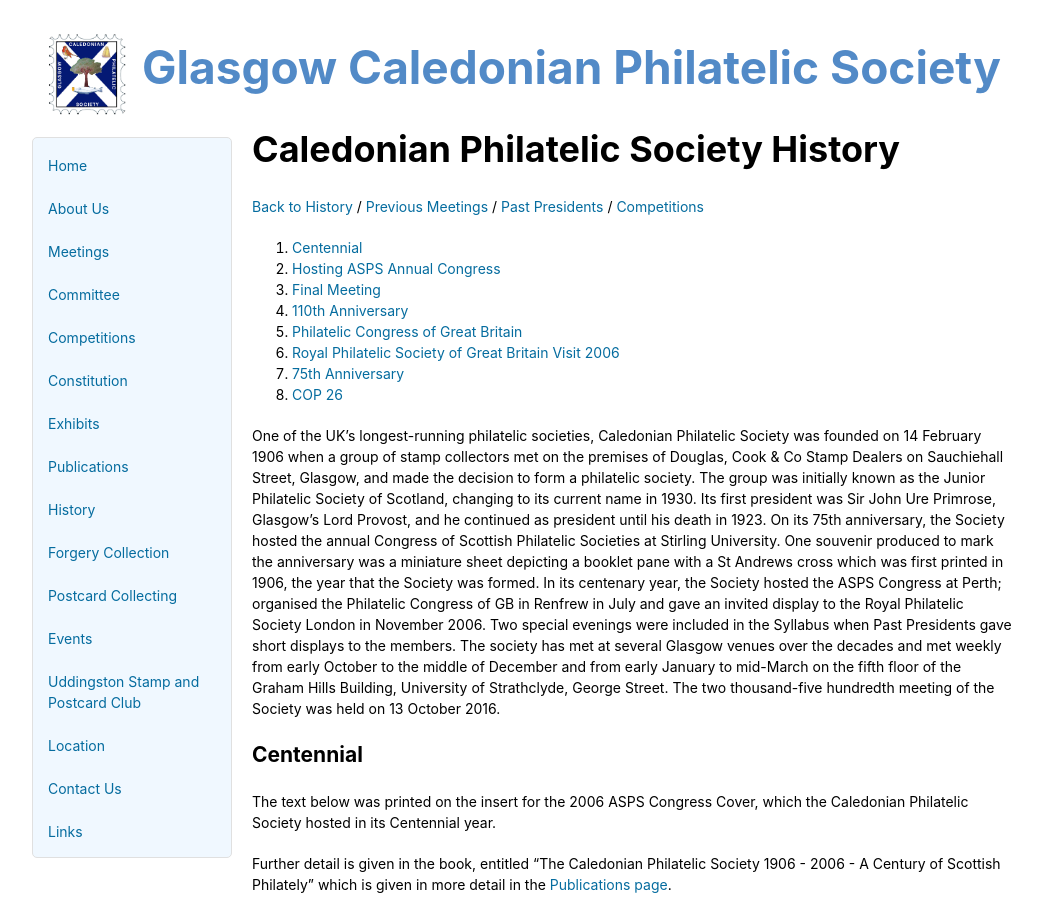
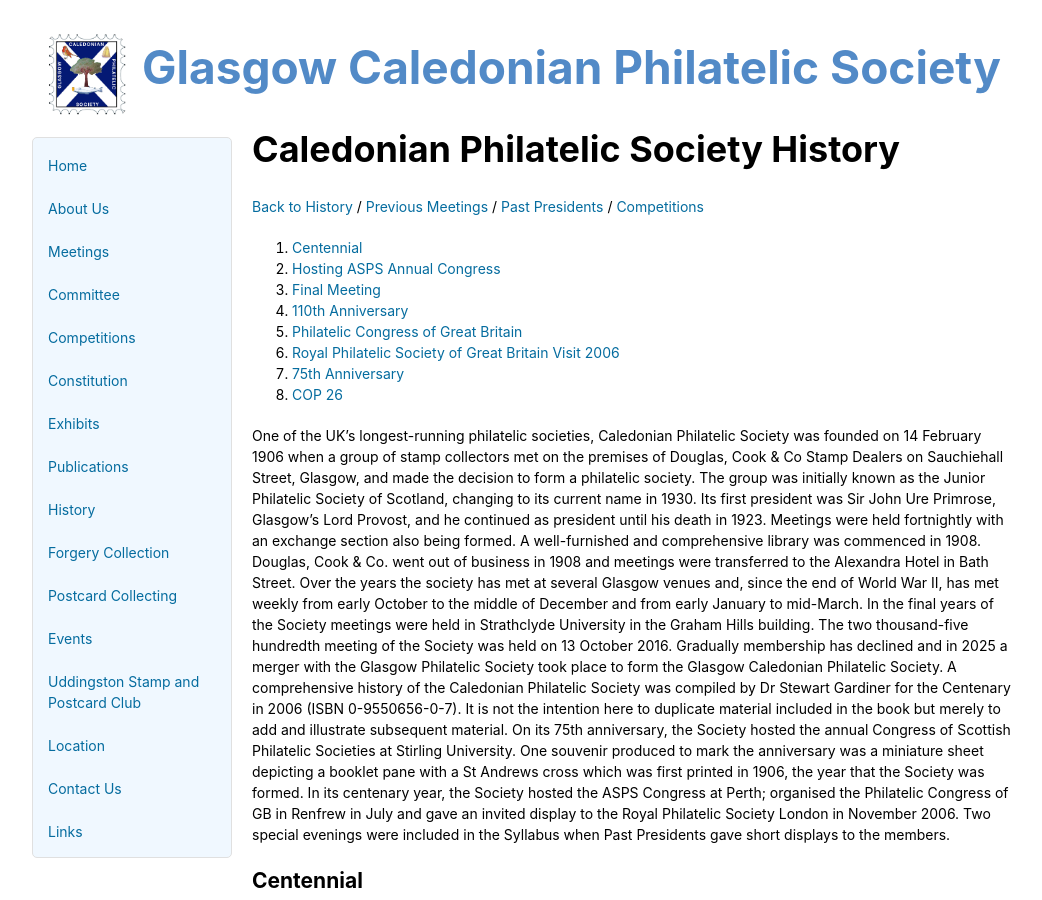
Before and after one commit to astalker/caledonian-stamps, a Jekyll site: the page built from history-caledonian.md, in a window 1280 px wide and 900 px high. Shown: the whole window, without its empty margins (118-1160 px from the left). Built offline with Jekyll 4.4.1, drawn with Linux system fonts in a browser that asks for light colours; our own code applies the rules of GitHub Pages for plain Markdown files.

Commit message:
Revise history of Caledonian Philatelic Society
Updated history of the Caledonian Philatelic Society, including details about meetings, library establishment, and a merger with the Glasgow Philatelic Society.

```diff
--- a/history-caledonian.md
+++ b/history-caledonian.md
@@ -11,7 +11,10 @@
 1. [75th Anniversary](#75th-anniversary)
 1. [COP 26](#cop-26)
 
-One of the UK's longest-running philatelic societies, Caledonian Philatelic Society was founded on 14 February 1906 when a group of stamp collectors met on the premises of Douglas, Cook & Co Stamp Dealers on Sauchiehall Street, Glasgow, and made the decision to form a philatelic society. The group was initially known as the Junior Philatelic Society of Scotland, changing to its current name in 1930. Its first president was Sir John Ure Primrose, Glasgow's Lord Provost, and he continued as president until his death in 1923. On its 75th anniversary, the Society hosted the annual Congress of Scottish Philatelic Societies at Stirling University. One souvenir produced to mark the anniversary was a miniature sheet depicting a booklet pane with a St Andrews cross which was first printed in 1906, the year that the Society was formed. In its centenary year, the Society hosted the ASPS Congress at Perth; organised the Philatelic Congress of GB in Renfrew in July and gave an invited display to the Royal Philatelic Society London in November 2006. Two special evenings were included in the Syllabus when Past Presidents gave short displays to the members. The society has met at several Glasgow venues over the decades and met weekly from early October to the middle of December and from early January to mid-March on the fifth floor of the Graham Hills Building, University of Strathclyde, George Street. The two thousand-five hundredth meeting of the Society was held on 13 October 2016.
+One of the UK’s longest-running philatelic societies, Caledonian Philatelic Society was founded on 14 February 1906 when a group of stamp collectors met on the premises of Douglas, Cook & Co Stamp Dealers on Sauchiehall Street, Glasgow, and made the decision to form a philatelic society. The group was initially known as the Junior Philatelic Society of Scotland, changing to its current name in 1930. Its first president was Sir John Ure Primrose, Glasgow’s Lord Provost, and he continued as president until his death in 1923.
+Meetings were held fortnightly with an exchange section also being formed. A well-furnished and comprehensive library was commenced in 1908. Douglas, Cook & Co. went out of business in 1908 and meetings were transferred to the Alexandra Hotel in Bath Street. Over the years the society has met at several Glasgow venues and, since the end of World War II, has met weekly from early October to the middle of December and from early January to mid-March. In the final years of the Society meetings were held in Strathclyde University in the Graham Hills building. The two thousand-five hundredth meeting of the Society was held on 13 October 2016. Gradually membership has declined and in 2025 a merger with the Glasgow Philatelic Society took place to form the Glasgow Caledonian Philatelic Society.
+A comprehensive history of the Caledonian Philatelic Society was compiled by Dr Stewart Gardiner for the Centenary in 2006 (ISBN 0-9550656-0-7). It is not the intention here to duplicate material included in the book but merely to add and illustrate subsequent material.
+On its 75th anniversary, the Society hosted the annual Congress of Scottish Philatelic Societies at Stirling University. One souvenir produced to mark the anniversary was a miniature sheet depicting a booklet pane with a St Andrews cross which was first printed in 1906, the year that the Society was formed. In its centenary year, the Society hosted the ASPS Congress at Perth; organised the Philatelic Congress of GB in Renfrew in July and gave an invited display to the Royal Philatelic Society London in November 2006. Two special evenings were included in the Syllabus when Past Presidents gave short displays to the members.
 
 ## Centennial
 The text below was printed on the insert for the 2006 ASPS Congress Cover, which the Caledonian Philatelic Society hosted in its Centennial year.
```
